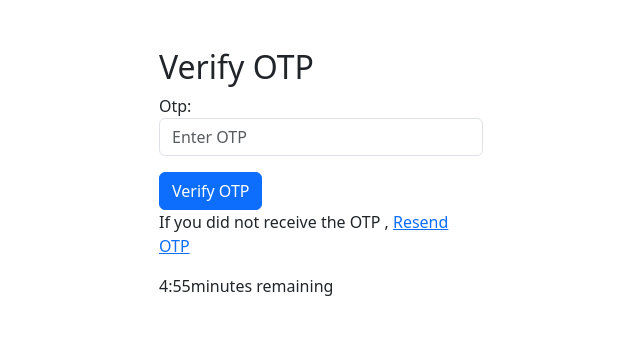
After one commit to Sahalibrahim/gouter, a Django app: page /verify-otp/ in a window 1280 px wide. The commit adds this page. Shown: the top 361 px of the page, without its empty margins (319-959 px from the left). Run offline with Django 5.2, Linux system fonts and the light colour scheme; parts of the project's set-up code (start-up, migrations or seed data) failed here and were passed over.

Commit message:
i created otp session for verification and created the seller session .

```diff
--- a/gouter/urls.py
+++ b/gouter/urls.py
@@ -20,4 +20,5 @@ from django.urls import path,include
 urlpatterns = [
     path('admin/', admin.site.urls),
     path('',include('gouterapp.urls')),
+    path('seller/', include('sellerapp.urls')),
 ]
--- a/gouterapp/forms.py
+++ b/gouterapp/forms.py
@@ -51,3 +51,9 @@ class LoginForm(forms.Form):
     }),
     required=True
     )
+
+class OTPForm(forms.Form):
+    otp = forms.CharField(max_length=6, widget=forms.TextInput(attrs={
+        'class': 'form-control',
+        'placeholder': 'Enter OTP',
+    }), required=True)
--- a/gouterapp/templates/home.html
+++ b/gouterapp/templates/home.html
@@ -70,6 +70,10 @@
                                         <a href="{% url 'login' %}" class="btn btn-secondary">Login</a>
                                     </li>
                                 {% endif %}
+                                <li>
+                                    <a href="{% url 'seller_signup' %}" class="btn btn-warning">Restaurant Sign Up</a>
+
+                                </li>
                             </ul>
                         </nav>
                     </div>
--- /dev/null
+++ b/gouterapp/templates/verify_otp.html
@@ -0,0 +1,42 @@
+<!DOCTYPE html>
+<html lang="en">
+<head>
+    <meta charset="UTF-8">
+    <meta name="viewport" content="width=device-width, initial-scale=1.0">
+    <title>Verify OTP</title>
+    <link href="https://cdn.jsdelivr.net/npm/bootstrap@5.3.3/dist/css/bootstrap.min.css" rel="stylesheet">
+</head>
+<body>
+    <div class="container">
+        <div class="row justify-content-center p-5">
+            <div class="col-md-4">
+                <h2>Verify OTP</h2>
+                <form method="post">
+                    {% csrf_token %}
+                    {{ form.as_p }}
+                    <button class="btn btn-primary" type="submit">Verify OTP</button>
+                </form>
+                <p>If you did not receive the OTP , <a href="{% url 'resend_otp' %}">Resend OTP</a></p>
+                <p><span id="timer">05:00</span>minutes remaining</p>
+            </div>
+        </div>
+    </div>
+
+    <script>
+        let timer = 300;
+        const timerElement = document.getElementById('timer');
+        const interval = setInterval(() => {
+            if (timer <= 0) {
+                clearInterval(interval);
+                timerElement.textContent = "OTP expired!";
+            } else {
+                let minutes = Math.floor(timer / 60);
+                let seconds = timer % 60;
+                timerElement.textContent = `${minutes}:${seconds < 10 ? '0' : ''}${seconds}`;
+                timer--;
+            }
+        }, 1000);
+    </script>
+
+</body>
+</html>
--- a/gouterapp/urls.py
+++ b/gouterapp/urls.py
@@ -5,6 +5,8 @@ urlpatterns = [
     # path('',views.welcome,name='welcome'),
     path('',views.home,name='home'),
     path('signup/',views.signup,name='signup'),
+    path('verify-otp/',views.verify_otp, name='otp_verification'),
+    path('resend-otp/',views.resend_otp, name='resend_otp'),
     path('login/',views.login_view,name='login'),
     path('profile',views.profile,name='profile'),
     path('logout/',views.logout,name='logout'),
--- a/gouterapp/views.py
+++ b/gouterapp/views.py
@@ -1,10 +1,14 @@
+import random
 from django.shortcuts import render,redirect
 from django.contrib.auth import login,authenticate,logout as auth_logout
-from .forms import SignUpForm,LoginForm
+from .forms import SignUpForm,LoginForm,OTPForm
 from .models import Profile
 from django.contrib import messages
 from django.contrib.auth.models import User
 from django.contrib.auth.decorators import login_required
+from django.core.mail import send_mail
+from django.utils import timezone
+from datetime import timedelta
 
 # Create your views here.
 def welcome(request):
@@ -13,18 +17,35 @@ def welcome(request):
 def home(request):
     return render(request,'home.html')
 
+def generate_otp():
+    return str(random.randint(100000, 999999))
+
 def signup(request):
     if request.method == 'POST':
         form = SignUpForm(request.POST)
         if form.is_valid():
             user = form.save()
-            messages.success(request, 'Account created successfully!')
-            login(request, user)
-            return redirect('home')
+            # user.is_active = False
+            # user.save()
+            otp = generate_otp()
+            Profile.objects.create(user=user, otp=otp)
+            request.session['user_id'] = user.id
+
+            send_mail(
+                'Your OTP Code for Verification',
+                f'Hello {user.first_name},\n\nYour OTP code for verifying your email is {otp}.\nPlease enter this code to complete the signup process.\n\nThank you!',
+                'gouter580@gmail.com',
+                [user.email],
+                fail_silently=False
+            )
+
+            messages.success(request, 'Account created successfully! Please check your email for the OTP.')
+            return redirect('otp_verification')
     else:
         form = SignUpForm()
+    return render(request,'signup.html', {'form': form})
 
-    return render(request, 'signup.html', {'form': form})
+
 
 def login_view(request):
     if request.user.is_authenticated:
@@ -59,3 +80,56 @@ def profile(request):
 def logout(request):
     auth_logout(request)
     return redirect('home')
+
+def verify_otp(request):
+    if request.method == 'POST':
+        form = OTPForm(request.POST)
+        if form.is_valid():
+            otp = form.cleaned_data.get('otp').strip()
+            user_id = request.session.get('user_id')
+            if not user_id:
+                form.add_error(None, "Session expired. please try signup again")
+                return render(request, 'verify_otp.html', {'form': form})
+            try:
+                profile = Profile.objects.get(user_id=user_id, otp=otp)
+                if profile and profile.otp_created_at >= timezone.now() - timedelta(minutes=5):
+                    profile.user.is_active = True
+                    profile.user.save()
+                    profile.is_verified = True
+                    profile.save()
+                    login(request, profile.user)
+                    messages.success(request, 'Account created successfully!')
+                    return redirect('home')
+                else:
+                    form.add_error(None, "Invalid or expired OTP.")
+            except Profile.DoesNotExist:
+                form.add_error(None, "Invalid OTP.")
+    else:
+        form = OTPForm()
+
+    return render(request, 'verify_otp.html', {'form': form})
+
+def resend_otp(request):
+    user_id = request.session.get('user_id')
+    if not user_id:
+        messages.error(request, 'Session expired. Please try signing up again.')
+        return redirect('signup')
+    try:
+        profile = Profile.objects.get(user_id=user_id)
+        otp = generate_otp()
+        profile.otp = otp
+        profile.otp_created_at = timezone.now()
+        profile.save()
+
+        send_mail(
+            'Resend OTP Code',
+            f'Your new OTP code is {otp}',
+            'gouter580@gmail.com',
+            [profile.user.email],
+            fail_silently=False,
+        )
+
+        messages.success(request, 'A new OTP has been sent to your email.')
+    except Profile.DoesNotExist:
+        messages.error(request, 'Error resending OTP.')
+    return redirect('otp_verification')
```
Also changed, not shown: gouter/settings.py (+16 -0 lines), gouterapp/models.py (+11 -8 lines), sellerapp/admin.py (added, +7 -0 lines), gouterapp/migrations/0002_remove_profile_phone_number_profile_is_verified_and_more.py (added), sellerapp/__init__.py (added).
